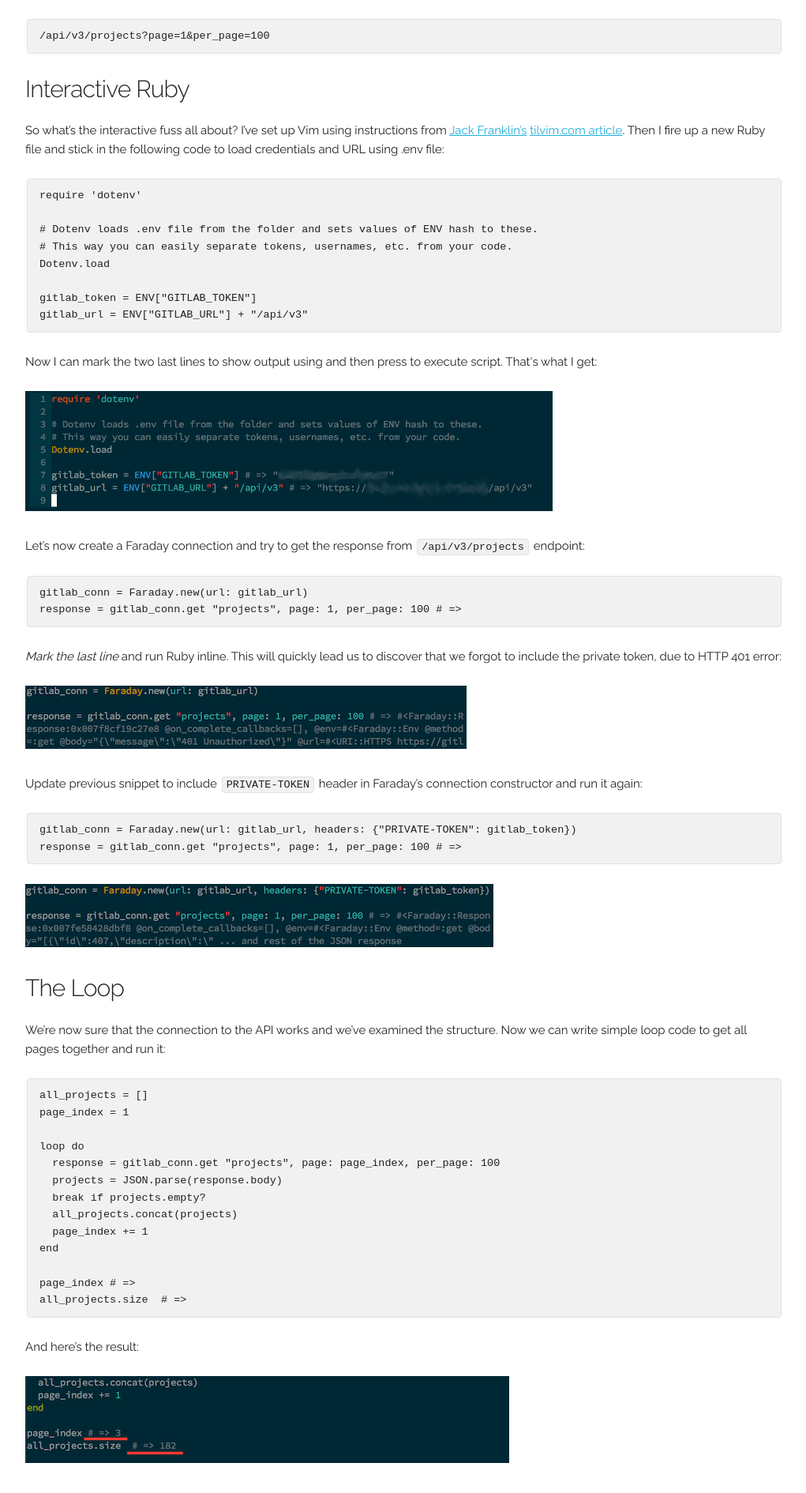
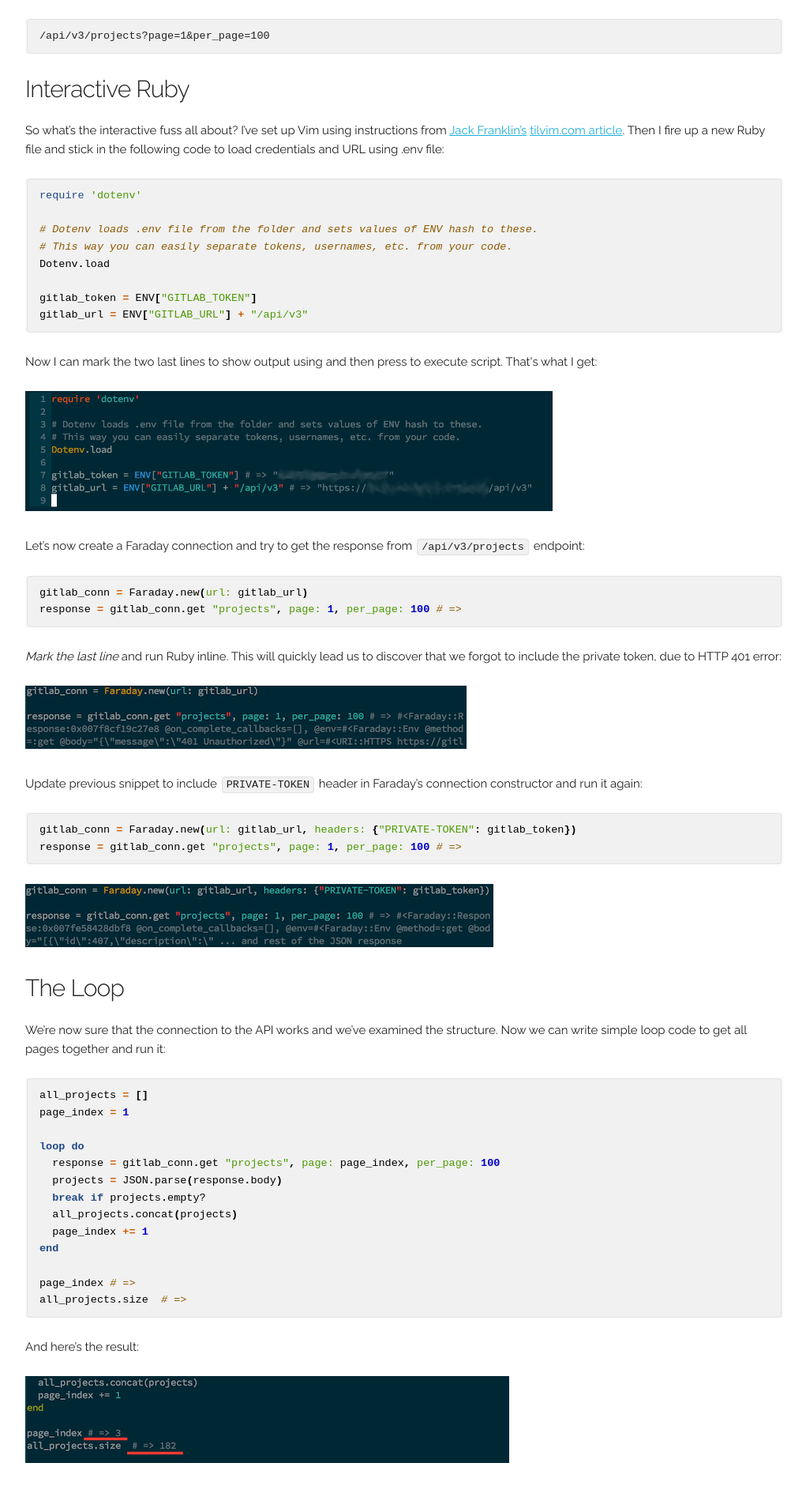
Before and after one commit to tomaszj/tomaszj.github.io, a Jekyll site: the page built from _posts/2016-02-21-gitlab-and-interactive-ruby.markdown, in a window 1280 px wide. Shown: the part 574-2464 px from the top of the page at 79% size, without its empty margins (128-1149 px from the left). Built offline with Jekyll 4.4.1, drawn with Linux system fonts in a browser that asks for light colours.

Commit message:
Add syntax highlighting to the blog.

````diff
--- a/_config.yml
+++ b/_config.yml
@@ -1 +1,3 @@
 name: PRO-TIPs
+kramdown:
+  input: GFM
--- a/_layouts/default.html
+++ b/_layouts/default.html
@@ -19,6 +19,7 @@
   <link rel="stylesheet" href="/css/normalize.css">
   <link rel="stylesheet" href="/css/skeleton.css">
   <link rel="stylesheet" href="/css/blog.css">
+  <link rel="stylesheet" href="/css/syntax.css">
 
   <!-- Favicon
   –––––––––––––––––––––––––––––––––––––––––––––––––– -->
--- a/_posts/2016-02-21-gitlab-and-interactive-ruby.markdown
+++ b/_posts/2016-02-21-gitlab-and-interactive-ruby.markdown
@@ -19,14 +19,16 @@
 
 So what's the interactive fuss all about? I've set up Vim using instructions from [Jack Franklin's](https://github.com/jackfranklin) [tilvim.com article](http://tilvim.com/2013/06/24/live-ruby-execution.html). Then I fire up a new Ruby file and stick in the following code to load credentials and URL using .env file:
 
-    require 'dotenv'
+```ruby
+require 'dotenv'
 
-    # Dotenv loads .env file from the folder and sets values of ENV hash to these.
-    # This way you can easily separate tokens, usernames, etc. from your code.
-    Dotenv.load
+# Dotenv loads .env file from the folder and sets values of ENV hash to these.
+# This way you can easily separate tokens, usernames, etc. from your code.
+Dotenv.load
 
-    gitlab_token = ENV["GITLAB_TOKEN"]
-    gitlab_url = ENV["GITLAB_URL"] + "/api/v3"
+gitlab_token = ENV["GITLAB_TOKEN"]
+gitlab_url = ENV["GITLAB_URL"] + "/api/v3"
+```
 
 Now I can mark the two last lines to show output using <F3> and then press <F4> to execute script. That's what I get:
 
@@ -34,8 +36,10 @@
 
 Let's now create a Faraday connection and try to get the response from `/api/v3/projects` endpoint:
 
-    gitlab_conn = Faraday.new(url: gitlab_url)
-    response = gitlab_conn.get "projects", page: 1, per_page: 100 # =>
+```ruby
+gitlab_conn = Faraday.new(url: gitlab_url)
+response = gitlab_conn.get "projects", page: 1, per_page: 100 # =>
+```
 
 *Mark the last line* and run Ruby inline. This will quickly lead us to discover that we forgot to include the private token, due to HTTP 401 error:
 
@@ -43,8 +47,10 @@
 
 Update previous snippet to include `PRIVATE-TOKEN` header in Faraday's connection constructor and run it again:
 
-    gitlab_conn = Faraday.new(url: gitlab_url, headers: {"PRIVATE-TOKEN": gitlab_token})
-    response = gitlab_conn.get "projects", page: 1, per_page: 100 # =>
+```ruby
+gitlab_conn = Faraday.new(url: gitlab_url, headers: {"PRIVATE-TOKEN": gitlab_token})
+response = gitlab_conn.get "projects", page: 1, per_page: 100 # =>
+```
 
 ![Inline Ruby execution 3rd example](/images/gitlab-ruby/gitlab-ruby3.png)
 
@@ -52,19 +58,21 @@
 
 We're now sure that the connection to the API works and we've examined the structure. Now we can write simple loop code to get all pages together and run it:
 
-    all_projects = []
-    page_index = 1
+```ruby
+all_projects = []
+page_index = 1
 
-    loop do
-      response = gitlab_conn.get "projects", page: page_index, per_page: 100
-      projects = JSON.parse(response.body)
-      break if projects.empty?
-      all_projects.concat(projects)
-      page_index += 1
-    end
+loop do
+  response = gitlab_conn.get "projects", page: page_index, per_page: 100
+  projects = JSON.parse(response.body)
+  break if projects.empty?
+  all_projects.concat(projects)
+  page_index += 1
+end
 
-    page_index # =>
-    all_projects.size  # =>
+page_index # =>
+all_projects.size  # =>
+```
 
 And here's the result:
 
--- /dev/null
+++ b/css/syntax.css
@@ -0,0 +1,69 @@
+ghlight .hll { background-color: #ffffcc }
+.highlight  { background: #f8f8f8; }
+.highlight .c { color: #8f5902; font-style: italic } /* Comment */
+.highlight .err { color: #a40000; border: 1px solid #ef2929 } /* Error */
+.highlight .g { color: #000000 } /* Generic */
+.highlight .k { color: #204a87; font-weight: bold } /* Keyword */
+.highlight .l { color: #000000 } /* Literal */
+.highlight .n { color: #000000 } /* Name */
+.highlight .o { color: #ce5c00; font-weight: bold } /* Operator */
+.highlight .x { color: #000000 } /* Other */
+.highlight .p { color: #000000; font-weight: bold } /* Punctuation */
+.highlight .cm { color: #8f5902; font-style: italic } /* Comment.Multiline */
+.highlight .cp { color: #8f5902; font-style: italic } /* Comment.Preproc */
+.highlight .c1 { color: #8f5902; font-style: italic } /* Comment.Single */
+.highlight .cs { color: #8f5902; font-style: italic } /* Comment.Special */
+.highlight .gd { color: #a40000 } /* Generic.Deleted */
+.highlight .ge { color: #000000; font-style: italic } /* Generic.Emph */
+.highlight .gr { color: #ef2929 } /* Generic.Error */
+.highlight .gh { color: #000080; font-weight: bold } /* Generic.Heading */
+.highlight .gi { color: #00A000 } /* Generic.Inserted */
+.highlight .go { color: #000000; font-style: italic } /* Generic.Output */
+.highlight .gp { color: #8f5902 } /* Generic.Prompt */
+.highlight .gs { color: #000000; font-weight: bold } /* Generic.Strong */
+.highlight .gu { color: #800080; font-weight: bold } /* Generic.Subheading */
+.highlight .gt { color: #a40000; font-weight: bold } /* Generic.Traceback */
+.highlight .kc { color: #204a87; font-weight: bold } /* Keyword.Constant */
+.highlight .kd { color: #204a87; font-weight: bold } /* Keyword.Declaration */
+.highlight .kn { color: #204a87; font-weight: bold } /* Keyword.Namespace */
+.highlight .kp { color: #204a87; font-weight: bold } /* Keyword.Pseudo */
+.highlight .kr { color: #204a87; font-weight: bold } /* Keyword.Reserved */
+.highlight .kt { color: #204a87; font-weight: bold } /* Keyword.Type */
+.highlight .ld { color: #000000 } /* Literal.Date */
+.highlight .m { color: #0000cf; font-weight: bold } /* Literal.Number */
+.highlight .s { color: #4e9a06 } /* Literal.String */
+.highlight .na { color: #c4a000 } /* Name.Attribute */
+.highlight .nb { color: #204a87 } /* Name.Builtin */
+.highlight .nc { color: #000000 } /* Name.Class */
+.highlight .no { color: #000000 } /* Name.Constant */
+.highlight .nd { color: #5c35cc; font-weight: bold } /* Name.Decorator */
+.highlight .ni { color: #ce5c00 } /* Name.Entity */
+.highlight .ne { color: #cc0000; font-weight: bold } /* Name.Exception */
+.highlight .nf { color: #000000 } /* Name.Function */
+.highlight .nl { color: #f57900 } /* Name.Label */
+.highlight .nn { color: #000000 } /* Name.Namespace */
+.highlight .nx { color: #000000 } /* Name.Other */
+.highlight .py { color: #000000 } /* Name.Property */
+.highlight .nt { color: #204a87; font-weight: bold } /* Name.Tag */
+.highlight .nv { color: #000000 } /* Name.Variable */
+.highlight .ow { color: #204a87; font-weight: bold } /* Operator.Word */
+.highlight .w { color: #f8f8f8; text-decoration: underline } /* Text.Whitespace */
+.highlight .mf { color: #0000cf; font-weight: bold } /* Literal.Number.Float */
+.highlight .mh { color: #0000cf; font-weight: bold } /* Literal.Number.Hex */
+.highlight .mi { color: #0000cf; font-weight: bold } /* Literal.Number.Integer */
+.highlight .mo { color: #0000cf; font-weight: bold } /* Literal.Number.Oct */
+.highlight .sb { color: #4e9a06 } /* Literal.String.Backtick */
+.highlight .sc { color: #4e9a06 } /* Literal.String.Char */
+.highlight .sd { color: #8f5902; font-style: italic } /* Literal.String.Doc */
+.highlight .s2 { color: #4e9a06 } /* Literal.String.Double */
+.highlight .se { color: #4e9a06 } /* Literal.String.Escape */
+.highlight .sh { color: #4e9a06 } /* Literal.String.Heredoc */
+.highlight .si { color: #4e9a06 } /* Literal.String.Interpol */
+.highlight .sx { color: #4e9a06 } /* Literal.String.Other */
+.highlight .sr { color: #4e9a06 } /* Literal.String.Regex */
+.highlight .s1 { color: #4e9a06 } /* Literal.String.Single */
+.highlight .ss { color: #4e9a06 } /* Literal.String.Symbol */
+.highlight .bp { color: #3465a4 } /* Name.Builtin.Pseudo */
+.highlight .vc { color: #000000 } /* Name.Variable.Class */
+.highlight .vg { color: #000000 } /* Name.Variable.Global */
+.highlight .vi { color: #000000 } /* Name.Variable.Instance */
````
